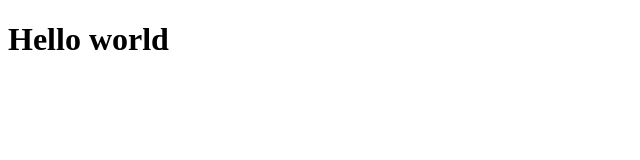
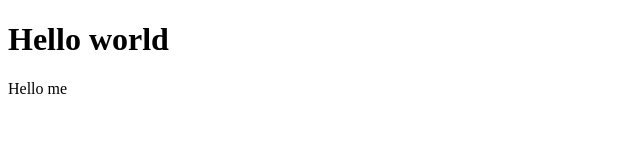
Before and after one commit to Nurbek-Abdulhamidov/BranchTest, a plain HTML site: page index.html in a window 1280 px wide. Shown: the full height of the page, 0-640 px from the left. Drawn offline with Linux system fonts and the light colour scheme.

Commit message:
hello me added

```diff
--- a/index.html
+++ b/index.html
@@ -8,5 +8,6 @@
 </head>
 <body>
   <h1>Hello world</h1>
+  <p>Hello me</p>
 </body>
 </html>
```
